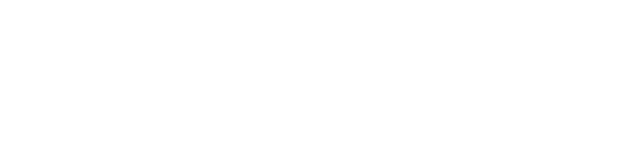
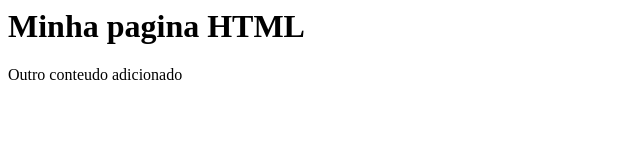
Before and after one commit to maranhaoaquino/gama-no-github, a plain HTML site: page index.html in a window 1280 px wide. Shown: the whole page, without its empty margins (0-640 px from the left). Drawn offline with Linux system fonts and the light colour scheme.

Commit message:
outro commit em master

```diff
--- a/index.html
+++ b/index.html
@@ -1,6 +1,8 @@
 <html>
-<head>
-</head>
-<body>
-</body>
+    <head>
+    </head>
+    <body>
+        <h1>Minha pagina HTML</h1>
+        <p>Outro conteudo adicionado</p>
+    </body>
 </html>
```
